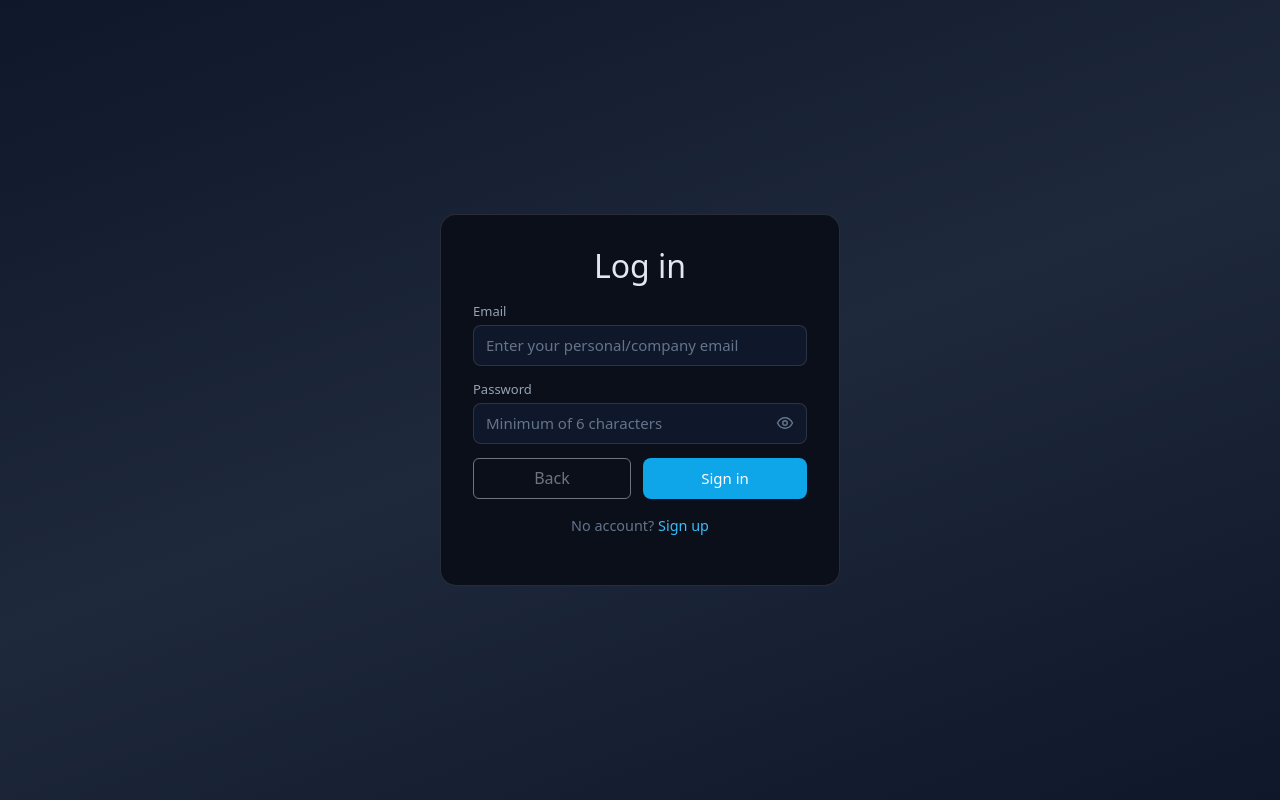
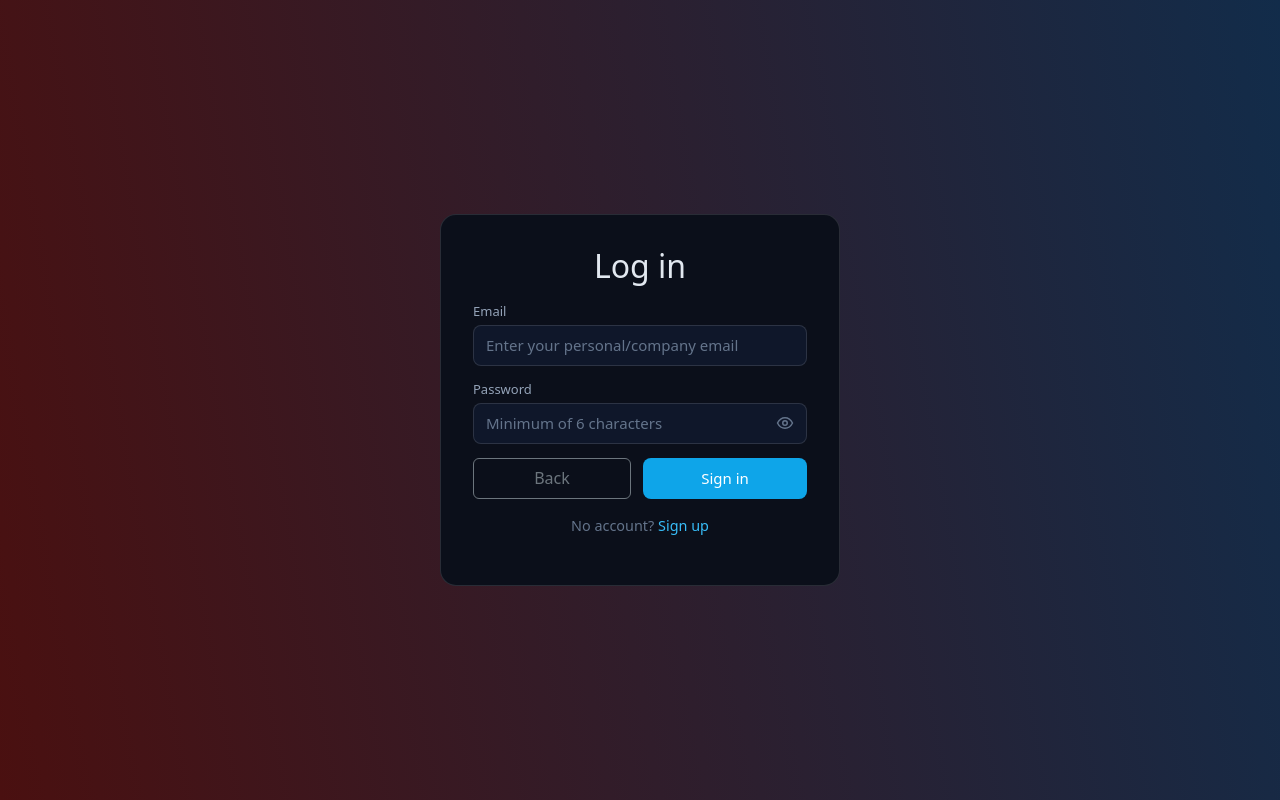
Before and after one commit to echo252525/TimeWorth, a Vue app in the folder my-app/: page /login in a window 1280 px wide. Built offline with nearby package versions, Linux system fonts and the light colour scheme; no server answers.

Commit message:
edited by cy

```diff
--- a/my-app/src/views/LoginView.vue
+++ b/my-app/src/views/LoginView.vue
@@ -34,6 +34,7 @@ async function onSubmit() {
 }
 </script>
 <template>
+  <div class="login-view">
     <AuthLayout>
       <div
         v-if="showEmailConfirmedBanner"
@@ -88,7 +89,17 @@ async function onSubmit() {
       <p class="footer">No account? <router-link to="/signup">Sign up</router-link></p>
 
     </AuthLayout>
+  </div>
 </template>
 
-<style scoped>
+<style>
+.login-view .auth-page {
+  background: #c2deff;
+  background: linear-gradient(260deg, rgba(194, 222, 255, 1) 0%, rgba(255, 217, 217, 1) 100%);
+}
+
+body.dark-mode .login-view .auth-page {
+  background: #122c4a;
+  background: linear-gradient(260deg, rgba(18, 44, 74, 1) 0%, rgba(74, 16, 16, 1) 100%);
+}
 </style>
```
Lines whose indentation alone changed are shown as unchanged.
